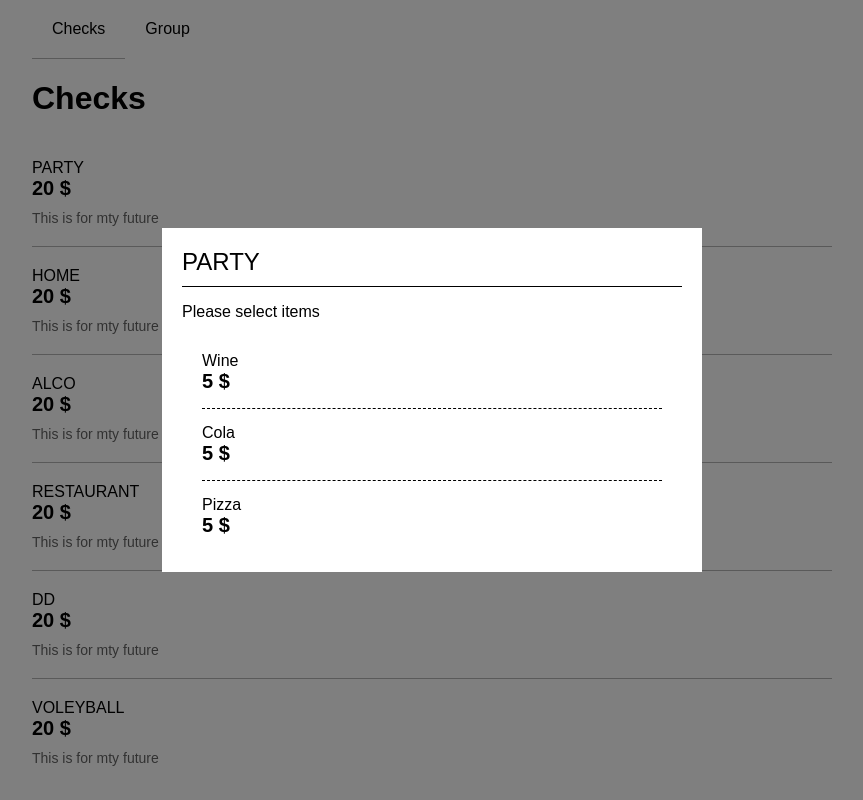
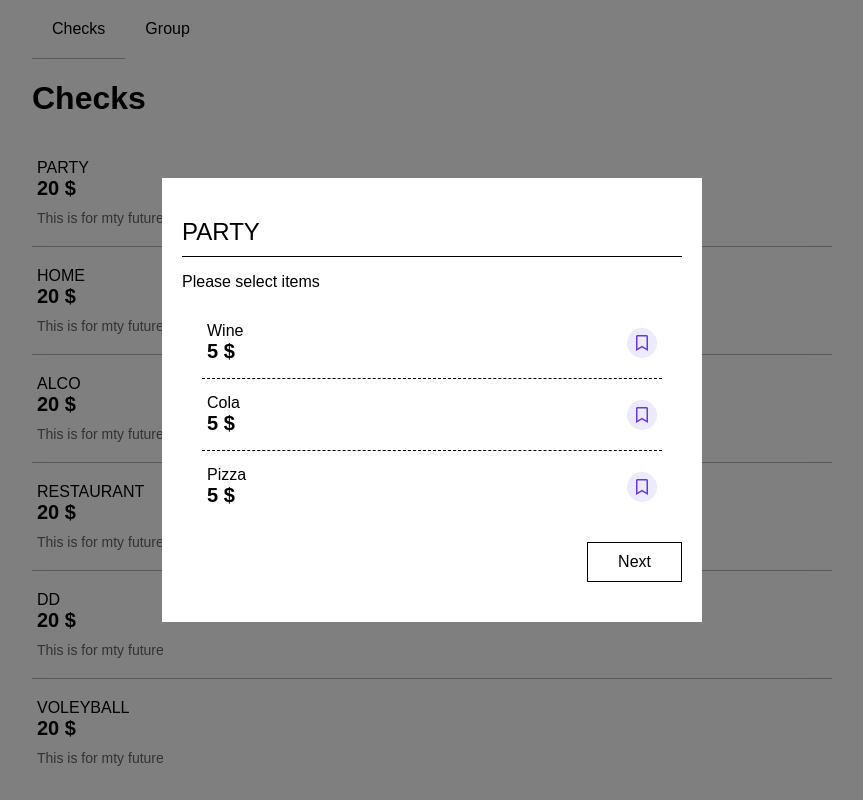
Before and after one commit to MappariChan/App-for-check, a React (Create React App) app in the folder frontend/: page / in a window 1280 px wide. Both pictures are taken after a click on the element 640 px from the left and 192 px from the top of the page. Shown: the whole page, without its empty margins (208-1071 px from the left). Built offline with nearby package versions, Linux system fonts and the light colour scheme.

Commit message:
Check modal update

```diff
--- a/frontend/package.json
+++ b/frontend/package.json
@@ -12,6 +12,7 @@
     "axios": "^1.4.0",
     "react": "^18.2.0",
     "react-dom": "^18.2.0",
+    "react-icons": "^4.10.1",
     "react-router-dom": "^6.14.1",
     "react-scripts": "5.0.1",
     "web-vitals": "^2.1.4"
--- a/frontend/src/UI/Button.js
+++ b/frontend/src/UI/Button.js
@@ -1,7 +1,15 @@
+import classes from "./Button.module.css";
+
 const Button = (props) => {
-    return <button onClick={props.onClick} type={props.type}>
-        {props.buttonText}
+  return (
+    <button
+      onClick={props.onClick}
+      type={props.type}
+      className={classes["submit-button"]}
+    >
+      {props.children}
     </button>
-}
+  );
+};
 
-export default Button
+export default Button;
--- a/frontend/src/UI/Button.module.css
+++ b/frontend/src/UI/Button.module.css
@@ -1,17 +1,20 @@
-.submit_button{
+.submit-button {
   border: 1px solid black;
   background-color: white;
   color: black;
   font-weight: lighter;
   text-align: center;
-    padding: 10px;
-    -webkit-transition: 0.3s;
-    transition: 0.3s;
+  padding: 10px 30px;
+  transition: 100ms;
   font-size: 16px;
 }
 
-.submit_button:hover{
-    background-color: #efeffb;
+.submit-button:hover {
+  background-color: rgb(244, 244, 244);
+}
+
+.submit-button:active {
+  background-color: #ede9fe;
   color: #6638dd;
-    transform: scale(1.05);
+  border-color: #6638dd;
 }
--- a/frontend/src/components/CheckList/CheckListItem.module.css
+++ b/frontend/src/components/CheckList/CheckListItem.module.css
@@ -1,5 +1,5 @@
 .check {
-  padding-block: 20px;
+  padding: 20px 5px;
   transition: background-color 200ms;
   position: relative;
 }
--- a/frontend/src/components/CheckModal/CheckModal.js
+++ b/frontend/src/components/CheckModal/CheckModal.js
@@ -1,4 +1,5 @@
 import ItemList from "../ItemList/ItemList";
+import Button from "../../UI/Button";
 
 import classes from "./CheckModal.module.css";
 
@@ -10,7 +11,9 @@ const CheckModal = ({ close, title, items }) => {
       </header>
       <p>Please select items</p>
       <ItemList items={items} />
-      <div className={classes.actions}></div>
+      <div className={classes.actions}>
+        <Button>Next</Button>
+      </div>
     </div>
   );
 };
--- a/frontend/src/components/CheckModal/CheckModal.module.css
+++ b/frontend/src/components/CheckModal/CheckModal.module.css
@@ -4,7 +4,7 @@
   left: 50%;
   transform: translate(-50%, -50%);
   background-color: white;
-  padding: 20px;
+  padding: 40px 20px;
   z-index: 100;
   width: 500px;
 }
@@ -31,4 +31,5 @@
 .actions {
   display: flex;
   justify-content: flex-end;
+  padding-top: 20px;
 }
--- a/frontend/src/components/ItemList/ItemListElement.js
+++ b/frontend/src/components/ItemList/ItemListElement.js
@@ -1,10 +1,25 @@
+import { useState } from "react";
+import { FaRegBookmark } from "react-icons/fa";
+
 import classes from "./ItemListElement.module.css";
 
 const ItemListElement = ({ title, price }) => {
+  const [isActive, setIsActive] = useState(false);
+
   return (
-    <li className={classes.item}>
-      <h3 className={classes.title}>{title}</h3>
-      <p className={classes.price}>{price} $</p>
+    <li
+      className={classes.item}
+      onClick={() => {
+        setIsActive((prev) => !prev);
+      }}
+    >
+      <div>
+        <h3 className={classes.title}>{title}</h3>
+        <p className={classes.price}>{price} $</p>
+      </div>
+      <div className={`${classes.circle} ${isActive ? classes.active : ""}`}>
+        <FaRegBookmark color={isActive ? "#ede9fe" : "#6638dd"} />
+      </div>
     </li>
   );
 };
--- a/frontend/src/components/ItemList/ItemListElement.module.css
+++ b/frontend/src/components/ItemList/ItemListElement.module.css
@@ -16,9 +16,27 @@
 }
 
 .item {
-  padding-block: 15px;
+  padding: 15px 5px;
+  display: flex;
+  align-items: center;
+  justify-content: space-between;
 }
 
 .item:not(:last-child) {
   border-bottom: 1px dashed black;
 }
+
+.circle {
+  height: 30px;
+  width: 30px;
+  display: flex;
+  align-items: center;
+  justify-content: center;
+  border-radius: 50%;
+  background-color: #ede9fe;
+  transition: background-color 200ms;
+}
+
+.active {
+  background-color: #6638dd;
+}
```
Also changed, not shown: 1 other file (tests, documents, lock files or other folders). Lines whose indentation alone changed are shown as unchanged.
